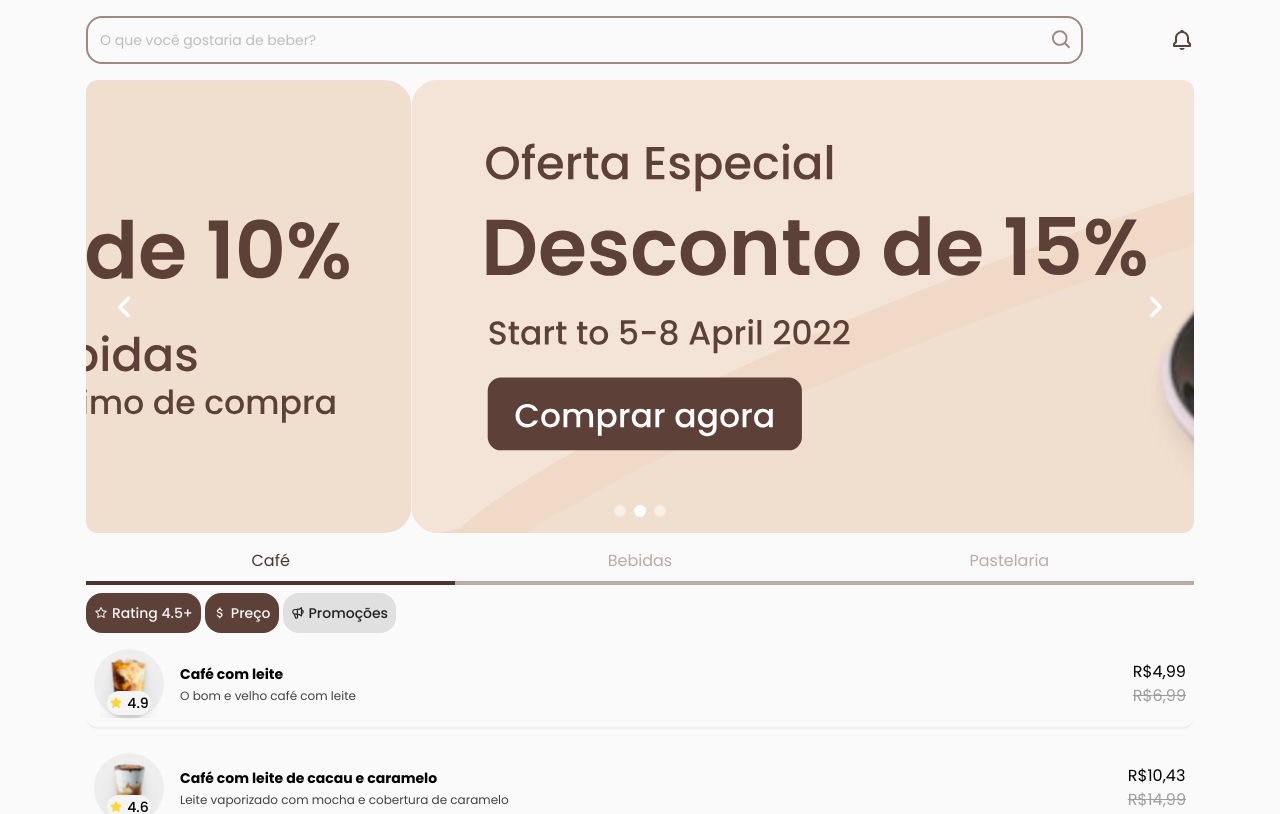
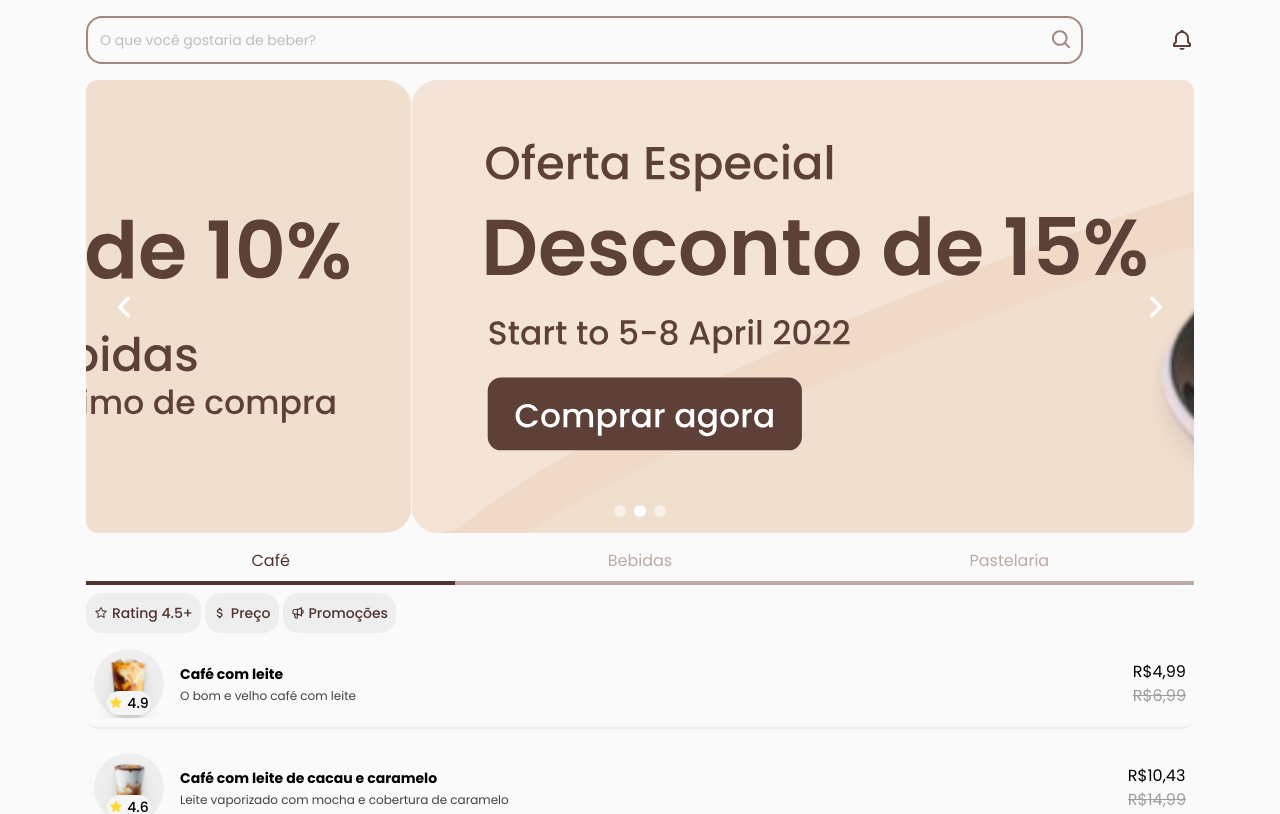
Before and after one commit to joaovictornovais/coffee-shop, a React (Vite) app: page / in a window 1280 px wide. Shown: the top 814 px of the page. Built offline with nearby package versions, Linux system fonts and the light colour scheme.

Commit message:
feat: filter by rating great than 4.5 and promotions

```diff
--- a/src/components/FilterButton.jsx
+++ /dev/null
@@ -1,17 +0,0 @@
-// eslint-disable-next-line react/prop-types
-const FilterButton = ({ icon, filter, isActive }) => {
-  return (
-    <button
-      className={
-        isActive
-          ? "filter-button text-gray-100 bg-brown-700 "
-          : "filter-button text-gray-900 bg-gray-300 "
-      }
-    >
-      {icon}
-      <p>{filter}</p>
-    </button>
-  );
-};
-
-export default FilterButton;
--- a/src/components/Filters.jsx
+++ b/src/components/Filters.jsx
@@ -1,5 +1,4 @@
 /* eslint-disable react/prop-types */
-import FilterButton from "./FilterButton";
 import { AiOutlineStar } from "react-icons/ai";
 import { MdAttachMoney } from "react-icons/md";
 import { HiOutlineSpeakerphone } from "react-icons/hi";
@@ -8,6 +7,13 @@ import { useState } from "react";
 
 const Filters = ({ searchToFilters }) => {
   const [section, setSection] = useState("Coffee");
+  const [filterButton, setFilterButton] = useState([]);
+
+  const toggleFilters = (filter) => {
+    if (filterButton.includes(filter))
+      setFilterButton(filterButton.filter((n) => n !== filter));
+    else setFilterButton([...filterButton, filter]);
+  };
 
   return (
     <div className="flex flex-col gap-2">
@@ -65,23 +71,45 @@ const Filters = ({ searchToFilters }) => {
         </div>
       </div>
       <div className="flex gap-1">
-        <FilterButton
-          icon={<AiOutlineStar />}
-          filter={"Rating 4.5+"}
-          isActive={true}
-        />
-        <FilterButton
-          icon={<MdAttachMoney />}
-          filter={"Preço"}
-          isActive={true}
-        />
-        <FilterButton
-          icon={<HiOutlineSpeakerphone />}
-          filter={"Promoções"}
-          isActive={false}
-        />
+        <button
+          className={
+            filterButton.includes("Rating 4.5+")
+              ? "filter-button bg-brown-800 text-gray-100"
+              : "filter-button bg-gray-200 text-brown-800"
+          }
+          onClick={() => toggleFilters("Rating 4.5+")}
+        >
+          <AiOutlineStar />
+          <p>Rating 4.5+</p>
+        </button>
+        <button
+          className={
+            filterButton.includes("Price")
+              ? "filter-button bg-brown-800 text-gray-100"
+              : "filter-button bg-gray-200 text-brown-800"
+          }
+          onClick={() => toggleFilters("Price")}
+        >
+          <MdAttachMoney />
+          <p>Preço</p>
+        </button>
+        <button
+          className={
+            filterButton.includes("Promotions")
+              ? "filter-button bg-brown-800 text-gray-100"
+              : "filter-button bg-gray-200 text-brown-800"
+          }
+          onClick={() => toggleFilters("Promotions")}
+        >
+          <HiOutlineSpeakerphone />
+          <p>Promoções</p>
+        </button>
       </div>
-      <ItemsResult section={section} filter={searchToFilters} />
+      <ItemsResult
+        section={section}
+        filter={searchToFilters}
+        filterButton={filterButton}
+      />
     </div>
   );
 };
--- a/src/components/ItemsResult.jsx
+++ b/src/components/ItemsResult.jsx
@@ -1,6 +1,6 @@
 /* eslint-disable react/prop-types */
 import { AiFillStar } from "react-icons/ai";
-const ItemsResult = ({ section, filter }) => {
+const ItemsResult = ({ section, filter, filterButton }) => {
   const products = [
     {
       id: 1,
@@ -32,7 +32,7 @@ const ItemsResult = ({ section, filter }) => {
       category: "Coffee",
       image: "src/assets/products/coffee/3.svg",
       price: 16.99,
-      isPromotion: false,
+      isPromotion: true,
       promoPrice: 12.89,
       rating: 4.4,
     },
@@ -106,7 +106,7 @@ const ItemsResult = ({ section, filter }) => {
     },
   ];
 
-  const sectionFilter = products.filter((product) => {
+  const inputFilter = products.filter((product) => {
     const name = product.name
       .toLowerCase()
       .includes(filter.toLowerCase().trim());
@@ -115,9 +115,16 @@ const ItemsResult = ({ section, filter }) => {
     else return category;
   });
 
+  const buttonResult = inputFilter.filter((button) => {
+    return filterButton.every((filter) => {
+      if (filter === "Rating 4.5+") return button.rating > 4.5;
+      else if (filter === "Promotions") return button.isPromotion === true;
+    });
+  });
+
   return (
     <div className="flex flex-col gap-4">
-      {sectionFilter.map((product) => (
+      {buttonResult.map((product) => (
         <div
           key={product.id}
           className="flex gap-4 bg-gray-50 p-2 justify-between border-b-2 rounded-xl"
--- a/src/pages/Home.jsx
+++ b/src/pages/Home.jsx
@@ -5,16 +5,25 @@ import { useState } from "react";
 
 const Home = () => {
   const [data, setData] = useState("");
+  const [query, setQuery] = useState("");
 
   const searchToFilters = (search) => {
     setData(search);
+  };
+
+  const buttonFilter = (button) => {
+    setQuery(button);
   };
 
   return (
     <div className="p-4 container mx-auto space-y-4">
       <Searchbar searchToFilters={searchToFilters} />
       <Promotions searchToFilters={data} />
-      <Filters searchToFilters={data} />
+      <Filters
+        searchToFilters={data}
+        buttonFilter={buttonFilter}
+        query={query}
+      />
     </div>
   );
 };
```
